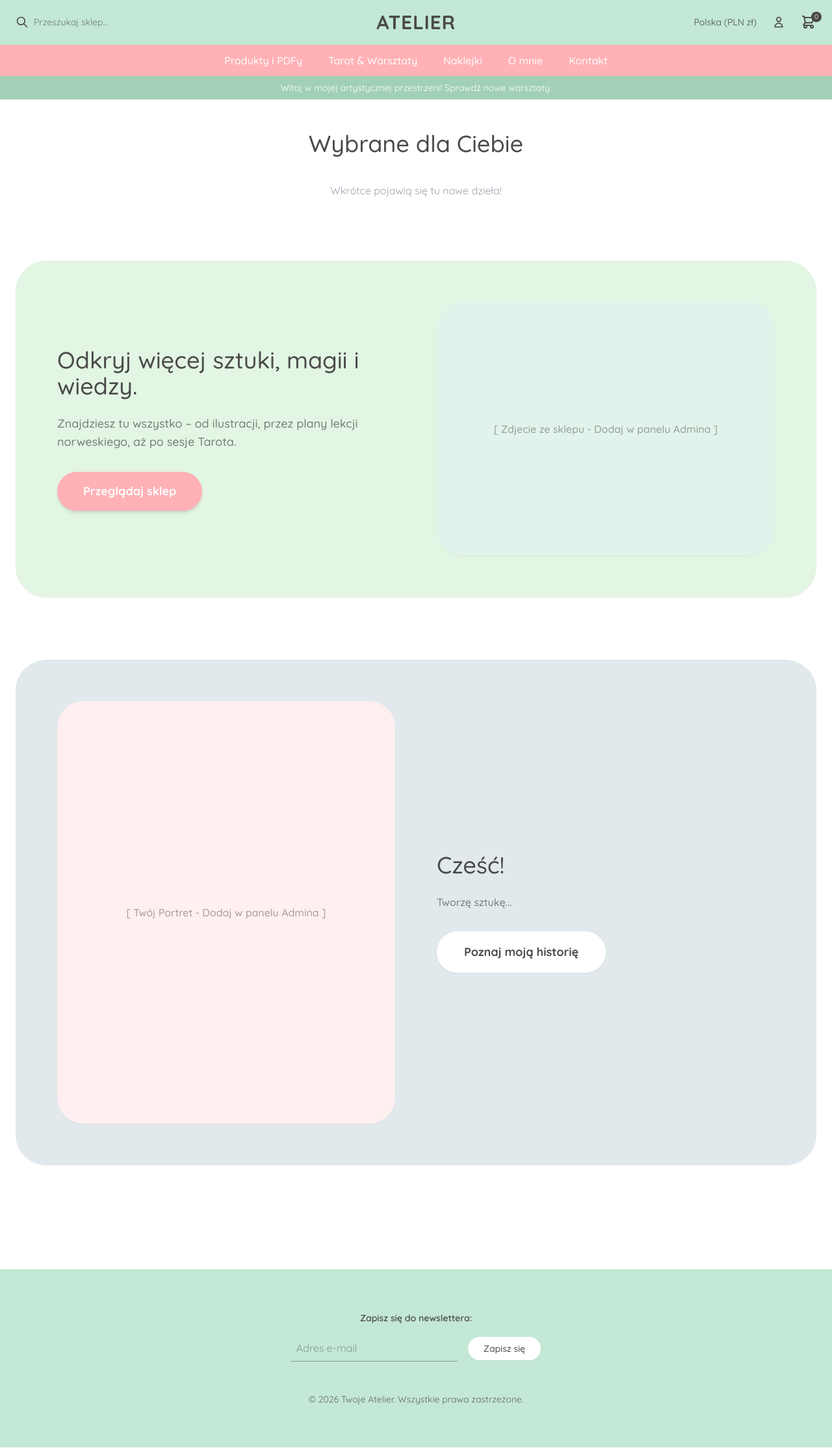
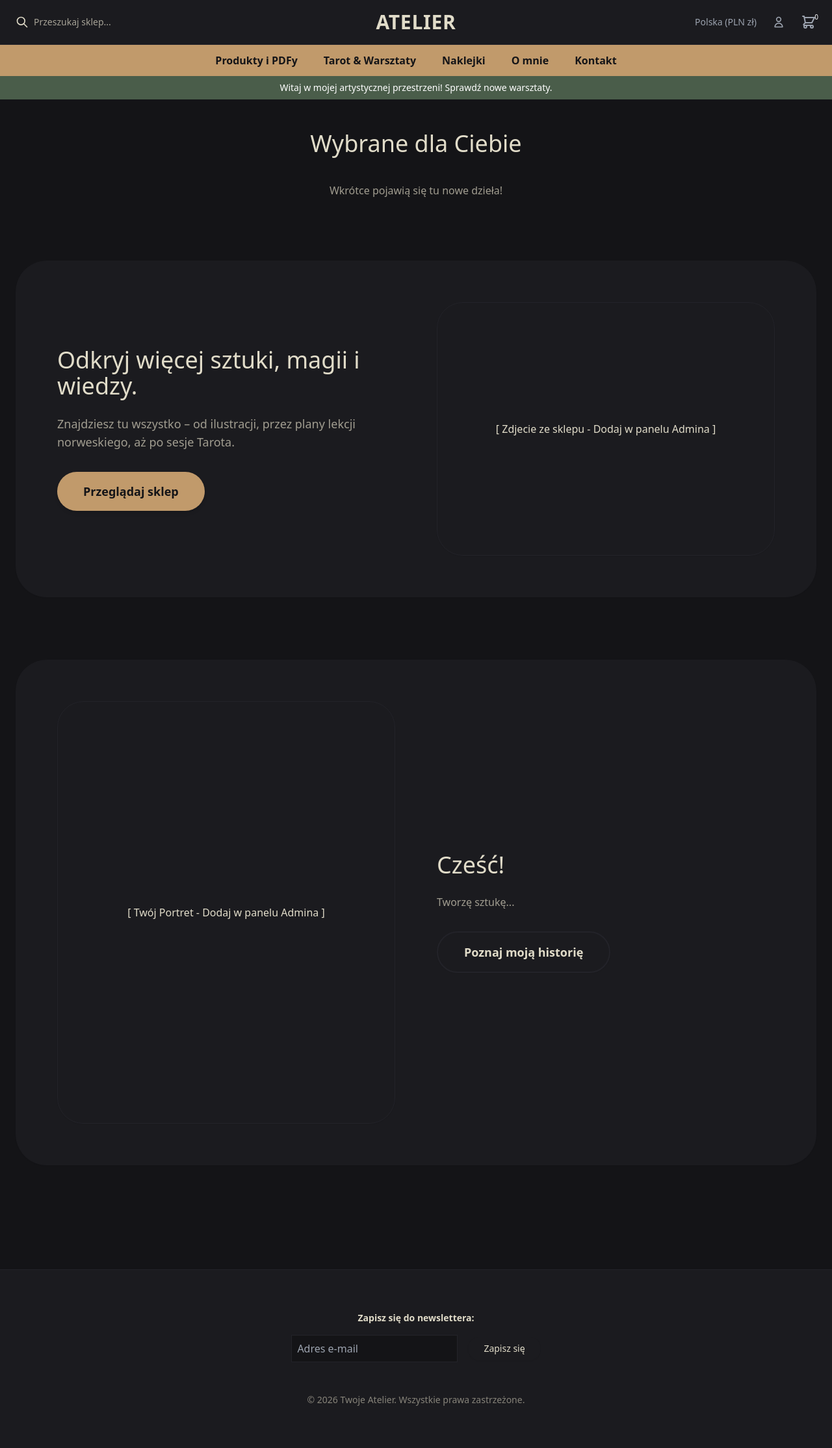
Before and after one commit to Miguanel/Alterier, a Django app: page / in a window 1280 px wide. Shown: the whole page at 65% size. Run offline with Django 5.2, Linux system fonts and the light colour scheme; data that the repository does not hold is empty; some libraries are stand-ins or nearby versions.

Commit message:
Wprowadzono mistyczny, ciemny styl Baba Jagi (osobny CSS)

```diff
--- /dev/null
+++ b/static/css/mistyczny_styl.css
@@ -0,0 +1,73 @@
+/* --- MISTYCZNA PALETA BABA JAGI --- */
+:root {
+    /* Tła (Bardzo mroczne, grafitowo-leśne) */
+    --bg-mrok: #141417;          /* Główne tło strony */
+    --bg-chata: #1b1b1f;         /* Tła sekcji, kart produktów */
+    --bg-kociolek: #232329;       /* Uniesione elementy, bordery */
+
+    /* Teksty (Zgaszone, pergaminowe) */
+    --tekst-ksiega: #e1dcc9;     /* Główny tekst (stary papier) */
+    --tekst-zgaszony: #a19d90;   /* Mniej ważne opisy */
+
+    /* Akcenty (Magiczne, kontrastowe) */
+    --kolor-czary: #c19a6b;      /* Stare złoto / mosiądz (przyciski, linki) */
+    --kolor-czary-hover: #e0bc91; /* Jaśniejsze złoto po najechaniu */
+    --kolor-trucizna: #4a5d4a;   /* Zgaszona, leśna zieleń (paski, tła) */
+}
+
+/* --- NADPISANIE KLAS TAILWIND --- */
+
+/* Główne tło i tekst */
+body {
+    background-color: var(--bg-mrok) !important;
+    color: var(--tekst-ksiega) !important;
+}
+
+/* Teksty */
+h1, h2, h3, h4, .text-mira-text, .text-gray-900 {
+    color: var(--tekst-ksiega) !important;
+}
+
+p, .text-gray-600, .text-gray-500 {
+    color: var(--tekst-zgaszony) !important;
+}
+
+/* Elementy tła (Nawigacja, Stopka, Paski) */
+.bg-mira-mint, .bg-mira-pink, .bg-mira-light-green, .bg-mira-light-blue, .bg-white, footer, header {
+    background-color: var(--bg-chata) !important;
+    border-color: var(--bg-kociolek) !important;
+}
+
+/* Karty produktów i boki sekcji (np. na Home) */
+.bg-gray-100, .aspect-square, .rounded-3xl, .rounded-\[2\.5rem\] {
+    background-color: var(--bg-chata) !important;
+    border: 1px solid var(--bg-kociolek) !important;
+}
+
+/* Linki i akcenty */
+a:hover {
+    color: var(--kolor-czary-hover) !important;
+}
+
+/* PRZYCISKI (Złote pigułki) */
+.bg-mira-pink, .btn-primary, button[type="submit"] {
+    background-color: var(--kolor-czary) !important;
+    color: var(--bg-mrok) !important; /* Ciemny tekst na złotym tle */
+    font-weight: bold !important;
+}
+
+.bg-mira-pink:hover, .btn-primary:hover, button[type="submit"]:hover {
+    background-color: var(--kolor-czary-hover) !important;
+}
+
+/* Inputy w formularzach */
+input, textarea {
+    background-color: var(--bg-mrok) !important;
+    border: 1px solid var(--bg-kociolek) !important;
+    color: var(--tekst-ksiega) !important;
+}
+
+/* Pasek ogłoszeń (Zieleń leśna) */
+.bg-\[\#a1d0b6\] {
+    background-color: var(--kolor-trucizna) !important;
+}
--- a/templates/base.html
+++ b/templates/base.html
@@ -9,31 +9,23 @@
 
     <link rel="preconnect" href="https://fonts.googleapis.com">
     <link rel="preconnect" href="https://fonts.gstatic.com" crossorigin>
-    <link href="https://fonts.googleapis.com/css2?family=Quicksand:wght@400;500;600;700&display=swap" rel="stylesheet">
+    <link href="https://fonts.googleapis.com/css2?family=Lora:wght@400;500;600;700&display=swap" rel="stylesheet">
 
-    <script>
+    {% load static %}
+    <link rel="stylesheet" href="{% static 'css/mistyczny_styl.css' %}"><script>
         tailwind.config = {
             theme: {
                 extend: {
                     fontFamily: {
-                        sans: ['Quicksand', 'sans-serif'],
+                        sans: ['Lora', 'serif'], # Zmieniamy na szeryfowy
                     },
-                    colors: {
-                        'mira-mint': '#c3e8d5',       /* Górny pasek i stopka */
-                        'mira-pink': '#ffb1b6',       /* Pasek menu i przyciski */
-                        'mira-pink-hover': '#ff9fa5',
-                        'mira-light-green': '#e3f5e3',/* Tła sekcji */
-                        'mira-light-blue': '#e1e9ec', /* Tła sekcji (O mnie) */
-                        'mira-text': '#4a4a4a',       /* Miękki, ciemnoszary tekst */
-                        'mira-bg': '#ffffff',
-                    }
+                    # Kolory usuwamy stąd całkowicie! Są teraz w CSS.
                 }
             }
         }
     </script>
     <style>
-        /* Delikatne wygładzenie całej strony */
-        body { color: #4a4a4a; }
+
     </style>
 </head>
 <body class="bg-mira-bg font-sans antialiased flex flex-col min-h-screen">
@@ -51,7 +43,7 @@
                 </a>
             </div>
 
-            <div class="flex justify-end items-center space-x-6 w-1/3 text-sm">
+            <div class="flex justify-end items-center space-x-6 w-1/3 text-sm text-gray-400">
                 <span class="hidden md:block">Polska (PLN zł)</span>
                 <svg class="w-5 h-5 cursor-pointer hover:opacity-70 transition" fill="none" stroke="currentColor" viewBox="0 0 24 24"><path stroke-linecap="round" stroke-linejoin="round" stroke-width="2" d="M16 7a4 4 0 11-8 0 4 4 0 018 0zM12 14a7 7 0 00-7 7h14a7 7 0 00-7-7z"></path></svg>
                 <div class="relative cursor-pointer hover:opacity-70 transition">
```
